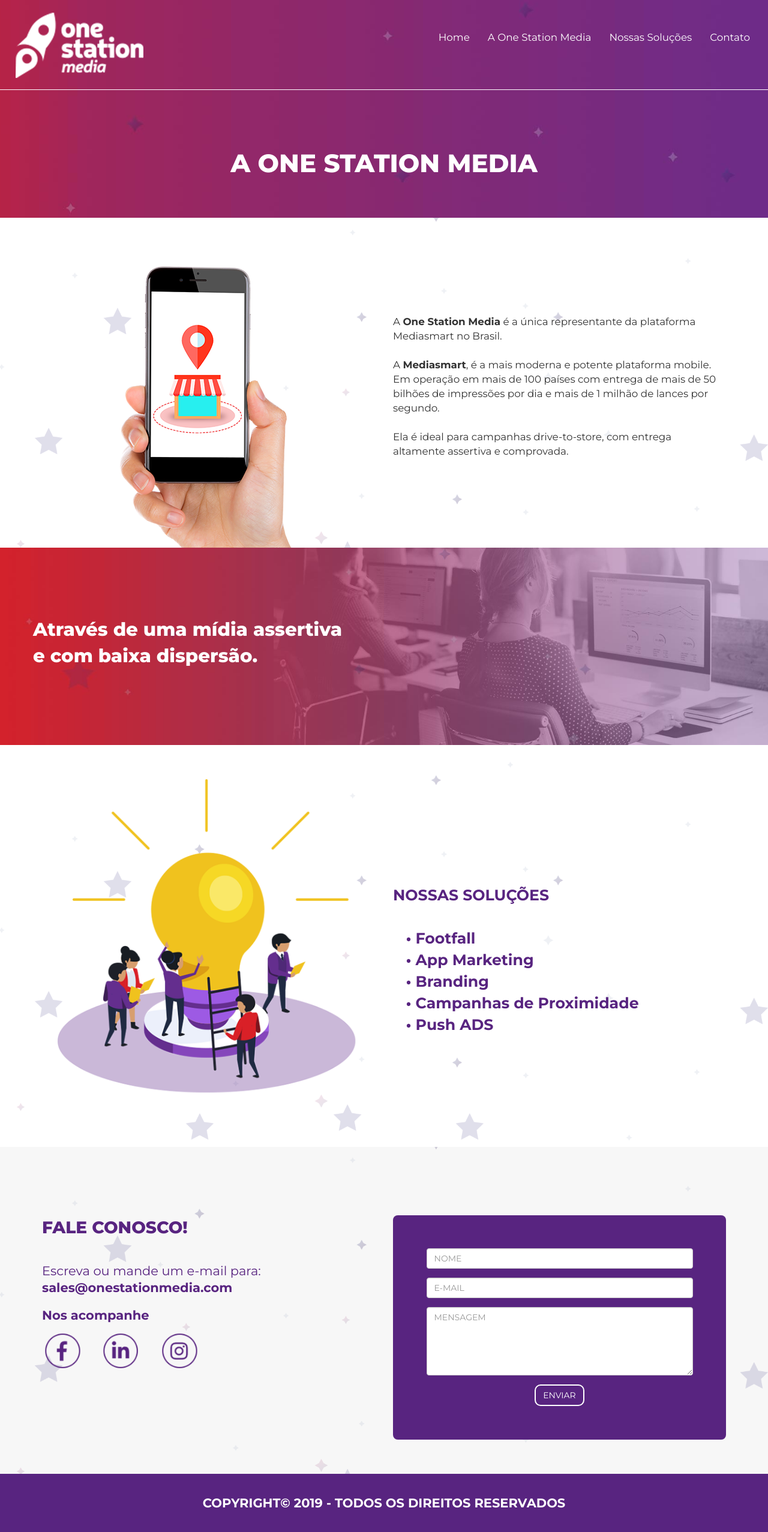
After one commit to fagner-vieira/oneStationMedia-Setembro-2019, a PHP site: page /a-one-station-media in a window 1280 px wide. The commit adds this page. Shown: the whole page at 60% size. Run offline with PHP 8.4, Linux system fonts and the light colour scheme.

Commit message:
05 - Empresa

```diff
--- a/css/css.css
+++ b/css/css.css
@@ -44,7 +44,7 @@
     padding: 1% 0;
 }
 
-.bgMobileBlock{
+.bgMobileBlock, .bgEmpresa03{
     background-image: url(../images/stars.png);
     background-color: #fff;
     background-repeat: no-repeat;
@@ -241,6 +241,58 @@
         z-index: 500;
     }
  }
+
+
+/* A One Station Media*/
+
+h1{
+    color: #fff;
+    text-align: center;
+    font-size: 3em;
+    text-transform: uppercase;
+    font-weight: 900;
+}
+
+.pH1{
+    padding: 5% 0;
+}
+
+.bgEmpresa01{
+    background-image: url(../images/stars.png);
+    background-color: #fff;
+    background-repeat: no-repeat;
+    background-size: cover;
+    background-position: center center;
+}
+
+.bgEmpresa02{
+    background-image: url(../images/bgEmpresa.jpg);
+    background-repeat: no-repeat;
+    background-size: cover;
+    background-position: center;
+}
+
+.txtEmpresa01{
+    font-size: 1.2em;
+}
+
+.txtEmpresa02{
+    font-size: 2.2em;
+    font-weight: 900;
+    color: #fff;
+}
+
+.txtEmpresa03{
+    font-size: 1.8em;
+    color: #582480;
+    font-weight: 700;
+}
+
+.mTop4{
+    margin-top: 15%;
+}
+
+
 /*
 // Medium devices (tablets, 768px and up)
 @media (min-width: 768px) and (max-width: 991.98px) { ... }
--- a/index.php
+++ b/index.php
@@ -10,9 +10,9 @@
     }
 );
 $app->get(
-    '/portfolio',
+    '/a-one-station-media',
     function () {
-        require_once("view/portfolio.php");
+        require_once("view/empresa.php");
     }
 );
 $app->get(
--- /dev/null
+++ b/view/empresa.php
@@ -0,0 +1,124 @@
+<?php  include_once("header.php"); ?>
+
+<section class="container-fluid">
+    <div class="container">
+        <div class="row">
+            <div class="col-lg-12 pH1">
+                <h1>a One Station media</h1>
+            </div>
+        </div>
+    </div>
+</section>
+
+<section class="container-fluid bgEmpresa01">
+    <div class="container">
+        <div class="row mTop3">
+
+            <div class="col-lg-6">
+                <img src="images/celularEmpresa.png" class="img-responsive center-block" alt="">
+            </div>
+
+            <div class="col-lg-6 mTop3">
+                <p class="txtEmpresa01">A <strong>One Station Media</strong> é a única representante da plataforma Mediasmart no Brasil.<br><br>A <strong>Mediasmart</strong>, é a mais moderna e potente plataforma mobile. Em operação em mais de 100 países com entrega de mais de 50 bilhões de impressões por dia e mais de 1 milhão de lances por segundo.<br><br>Ela é ideal para campanhas drive-to-store, com entrega altamente assertiva e comprovada.</p>
+            </div>
+
+        </div>
+    </div>
+</section>
+
+<section class="container-fluid bgEmpresa02">
+    <div class="container">
+        <div class="row pH1">
+            <div class="col-lg-12 pH1">
+                <p class="txtEmpresa02">Através de uma mídia assertiva<br>e com baixa dispersão.</p>
+            </div>
+        </div>
+    </div>
+</section>
+
+<section class="container-fluid bgEmpresa03">
+    <div class="container">
+        <div class="row pH1">
+
+            <div class="col-lg-6">
+                <img src="images/solucao.png" class="img-responsive center-block" alt="">
+            </div>
+
+            <div class="col-lg-6 mTop4">
+                <p class="txtEmpresa03">NOSSAS SOLUÇÕES<br><br>
+
+                        &nbsp;&nbsp;&nbsp;• Footfall<br>
+                        &nbsp;&nbsp;&nbsp;• App Marketing<br>
+                        &nbsp;&nbsp;&nbsp;• Branding<br>
+                        &nbsp;&nbsp;&nbsp;• Campanhas de Proximidade<br>
+                        &nbsp;&nbsp;&nbsp;• Push ADS</p>
+            </div>
+
+        </div>
+    </div>
+</section>
+
+<section class="container-fluid bgMobileBlockGray">
+    <div class="container">
+        <div class="row mTop02">
+
+            <div class="col-lg-6">
+                <div class="row">
+
+                <div class="col-lg-12">
+                    <p class="txtFooter01">fale conosco!</p>
+                </div>
+
+                <div class="col-lg-12">
+                    <p class="txtFooter02">Escreva ou mande um e-mail para:</p>
+                    <p class="txtFooter02"><a href="mailto:sales@onestationmedia.com">sales@onestationmedia.com</a></p>
+                </div>
+
+                <div class="col-lg-12 mSocial">
+                    <p class="txtFooter03">Nos acompanhe</p>
+                </div>
+
+                <div class="col-lg-2">
+                    <a href="#"><img src="images/face.png" class="img-responsive" alt=""></a>
+                </div>
+
+                <div class="col-lg-2">
+                    <a href="#"><img src="images/linkedin.png" class="img-responsive" alt=""></a>
+                </div>
+
+                <div class="col-lg-2">
+                    <a href="#"><img src="images/insta.png" class="img-responsive" alt=""></a>
+                </div>
+
+                </div>
+            </div>
+
+            <div class="col-lg-6">
+                <div class="form">
+                    <form name="form-gohotsale" id="form-gohotsale" method="POST" action="https://gohotsale.com.br/leads">
+                        <input type="hidden" name="hotsite" id="hotsite" value="one-station-media-hotsite">
+                        <input type="hidden" name="company" id="company" value="one-station-media">
+                        <div id="my_name_wrap" style="display:none;">
+                            <input name="my_name" type="text" value="" id="my_name">
+                        </div>
+                        <div class="form-group">
+                            <input type="text" class="form-control" id="nome" name="name" required="required" placeholder="NOME">
+                        </div>
+                        <div class="form-group">
+                            <input type="email" class="form-control" id="email" name="email" required="required" placeholder="E-MAIL">
+                        </div>
+                        <div class="form-group">
+                            <textarea class="form-control" rows="5" id="mensagem" name="custom_param_1" placeholder="MENSAGEM"></textarea>
+                        </div>
+                        <div class="btnAlign">
+                            <button type="submit" class="btn btn-primary">Enviar</button>
+                        </div>
+                    </form>
+                </div>
+            </div>
+
+        </div>
+    </div>
+</section>
+
+<?php  include_once("footer.php"); ?>
--- a/view/header.php
+++ b/view/header.php
@@ -36,8 +36,8 @@
     <div class="collapse navbar-collapse" id="bs-example-navbar-collapse-1">
 
       <ul class="nav navbar-nav navbar-right">
-        <li><a href="#">Home</a></li>
-        <li><a href="#">A One Station Media</a></li>
+        <li><a href="/">Home</a></li>
+        <li><a href="/a-one-station-media">A One Station Media</a></li>
         <li><a href="#">Nossas Soluções</a></li>
         <li><a href="#">Contato</a></li>
       </ul>
```
Also changed, not shown: images/bgEmpresa.jpg (added), images/celularEmpresa.png (added), images/solucao.png (added).
